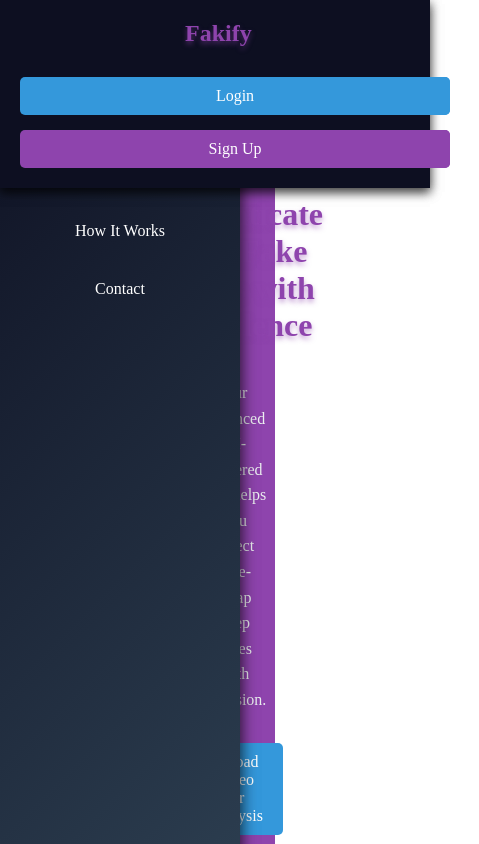
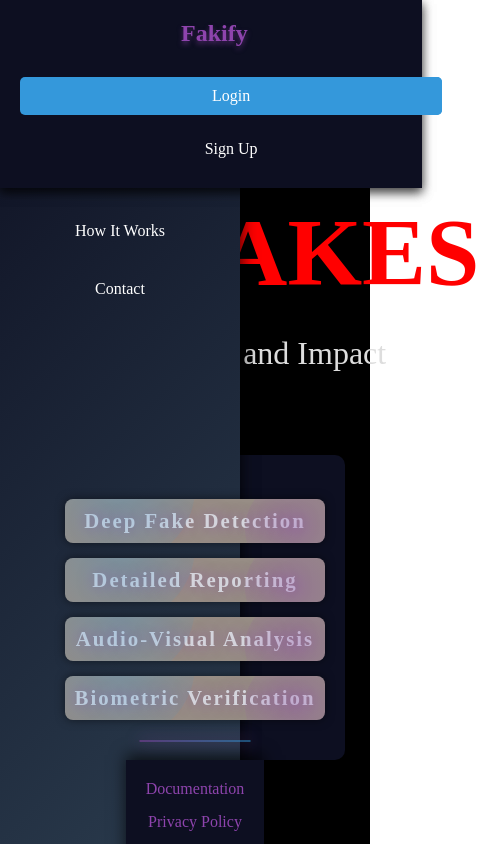
Before and after one commit to NAME-ASHWANIYADAV/fakifyfrontend, a React (Create React App) app: page / in a window 390 px wide. Shown: the top 844 px of the page, 479 px wide, since content can reach past the window. Built offline with nearby package versions, Linux system fonts and the light colour scheme.

Commit message:
homepage

```diff
--- a/src/pages/Home.js
+++ b/src/pages/Home.js
@@ -5,17 +5,73 @@ import HeroSection from '../components/HeroSection';
 import FeaturesOverview from '../components/FeaturesOverView';
 import Footer from '../components/Footer';
 import '../styles/Home.css';
+import topgirl from '../assets/topgirl.png';
 
 const Home = () => {
+  // Styles for layout and alignment
+  const containerStyle = {
+    display: 'flex',
+    flexDirection: 'column',
+    alignItems: 'center',
+    justifyContent: 'center',
+    minHeight: '100vh',
+    backgroundColor: '#000', // black background
+    color: '#fff', // white text color for better contrast
+    textAlign: 'center',
+    padding: '20px',
+
+  };
+
+  const heroSectionStyle = {
+    display: 'flex',
+    alignItems: 'center',
+    justifyContent: 'center',
+    width: '100%',
+    maxWidth: '1200px', // Limit the max width of content
+    margin: '0 auto',
+  };
+
+  const textSectionStyle = {
+    flex: 1,
+    color: '#fff',
+  };
+
+  const imageSectionStyle = {
+    flex: 1,
+    display: 'flex',
+    justifyContent: 'center',
+    alignItems: 'center',
+  };
+
+  const titleStyle = {
+    color: 'red',
+    fontSize: '6rem',
+    fontWeight: 'bold',
+    margin: 0,
+  };
+
+  const subtitleStyle = {
+    fontSize: '2rem',
+    marginTop: '20px',
+    color: '#ddd',
+  };
+
   return (
-    <div className="home">
+    <div style={containerStyle}>
       <Header />
       <Sidebar />
-      <main className="main-content">
-        <HeroSection />
-        <FeaturesOverview />
+      <main className="main-content" style={heroSectionStyle}>
+        {/* Hero Section */}
+        <div style={textSectionStyle}>
+          <h1 style={titleStyle}>STATE OF DEEPFAKES</h1>
+          <p style={subtitleStyle}>Realities, Threats, and Impact</p>
+        </div>
+        <div style={imageSectionStyle}>
+          <img src={topgirl} alt="Top Girl" style={{ width: '100%', maxWidth: '500px', height: 'auto' }} />
+        </div>
       </main>
-
+      <FeaturesOverview />
+      <Footer />
     </div>
   );
 };
--- a/src/styles/About.css
+++ b/src/styles/About.css
@@ -8,7 +8,7 @@ body {
 
 .main-content {
     margin-left: 250px; /* Adjust this based on the sidebar width */
-    width: calc(100% - 250px); /* Full width minus sidebar width */
+     /* Full width minus sidebar width */
     box-sizing: border-box;
 }
 
@@ -25,7 +25,7 @@ body {
 
 .intro, .mission, .approach, .solution {
     padding: 40px;
-    max-width: 1200px;
+
     margin: 0 auto;
     border-radius: 10px;
     box-shadow: 0 0 10px rgba(0, 0, 0, 0.5);
--- a/src/styles/Contact.css
+++ b/src/styles/Contact.css
@@ -11,7 +11,7 @@
 .main-content {
     flex: 1;
     padding: 40px;
-    max-width: 1200px;
+
     margin: 0 auto;
 }
 
--- a/src/styles/FeaturesOverview.css
+++ b/src/styles/FeaturesOverview.css
@@ -26,7 +26,7 @@
 }
 
 .features-overview ul li {
-  background-color: #1a1d33; /* Slightly lighter dark background for list items */
+  background-color: #978d85; /* Slightly lighter dark background for list items */
   margin: 15px 0;
   padding: 15px;
   border-radius: 8px;
--- a/src/styles/Header.css
+++ b/src/styles/Header.css
@@ -8,7 +8,7 @@
     background-color: #0d0f21; /* Dark background for a techy feel */
     box-shadow: 0px 4px 10px rgba(0, 0, 0, 0.5);
     position: fixed; /* Fixed position to stay at the top */
-    width: 100%; /* Full width */
+    width: 98%; /* Full width */
     top: 0; /* Align to the top */
     left: 0; /* Align to the left */
     z-index: 1000; /* Ensure it stays above other content */
@@ -48,7 +48,7 @@
 }
 
 .auth-buttons .signup-btn {
-    background-color: #8e44ad; /* Purple background for signup button */
+    /*background-color: #8e44ad; /* Purple background for signup button */
 }
 
 .auth-buttons .login-btn:hover,
--- a/src/styles/HeroSection.css
+++ b/src/styles/HeroSection.css
@@ -14,7 +14,7 @@
 
 .hero-section h1 {
     font-size: 2.5rem;
-    color: #8e44ad; /* Purple color for the main heading */
+    /*color: #8e44ad; /* Purple color for the main heading */
     margin-bottom: 20px;
     text-shadow: 0 3px 5px rgba(142, 68, 173, 0.5);
     animation: fadeInDown 1s ease-in-out;
--- a/src/styles/Home.css
+++ b/src/styles/Home.css
@@ -1,105 +1,66 @@
-/* Home.css */
-
+/* Existing styles in Home.css */
 .home {
   display: flex;
   flex-direction: column;
+  align-items: center;
+  justify-content: center;
   min-height: 100vh;
-  background: #0d0f21; /* Dark background for the whole page */
-  color: #ffffff;
-}
-
-.main-content {
-  display: flex;
-  flex-direction: column;
-  flex: 1;
+  background-color: #000; /* Black background */
+  color: #fff; /* White text color */
+  text-align: center;
+  padding: 20px;
 }
 
 .hero-section {
-  padding: 40px;
-  background: #8e44ad; /* Purple background for the hero section */
-  color: #ffffff;
-  text-align: center;
-  border-bottom: 5px solid #3498db; /* Blue accent at the bottom */
+  display: flex;
+  align-items: center;
+  justify-content: center;
+  width: 100%;
+  max-width: 1200px; /* Limit the max width */
+  margin: 0 auto;
 }
 
-.hero-section h1 {
-  font-size: 2.5rem;
-  margin-bottom: 20px;
+.text-section {
+  flex: 1;
+  color: #fff;
 }
 
-.hero-section p {
-  font-size: 1.2rem;
-  margin-bottom: 30px;
+.image-section {
+  flex: 1;
+  display: flex;
+  justify-content: center;
+  align-items: center;
 }
 
-.cta-button {
-  background: #3498db; /* Blue for CTA button */
-  color: #ffffff;
-  border: none;
-  border-radius: 5px;
-  padding: 15px 25px;
-  font-size: 1.1rem;
-  text-decoration: none;
-  display: inline-block;
-  transition: background 0.3s, transform 0.2s;
+.hero-section img {
+  width: 100%;
+  max-width: 500px;
+  height: auto;
 }
 
-.cta-button:hover {
-  background: #2980b9; /* Darker blue on hover */
-  transform: scale(1.05); /* Slight scale effect on hover */
+.title {
+  color: red;
+  font-size: 6rem;
+  font-weight: bold;
+  margin: 0;
 }
 
-.cta-button:active {
-  background: #1f5b8a; /* Even darker blue on click */
-}
-
-.features-overview {
-  padding: 40px;
-  background: #1e2a43; /* Dark blue for features section */
-  border-top: 5px solid #8e44ad; /* Purple accent at the top */
-}
-
-.features-overview h2 {
+.subtitle {
   font-size: 2rem;
-  color: #3498db; /* Blue for features heading */
-  margin-bottom: 20px;
-}
-
-.features-overview ul {
-  list-style-type: none;
-  padding: 0;
-}
-
-.features-overview li {
-  font-size: 1.1rem;
-  margin-bottom: 15px;
-  border-bottom: 1px solid #2c3e50; /* Subtle border for list items */
-  padding-bottom: 10px;
-}
-
-.features-overview li:last-child {
-  border-bottom: none;
+  margin-top: 20px;
+  color: #ddd;
 }
 
 @media screen and (max-width: 768px) {
-  .hero-section h1 {
-      font-size: 2rem;
+  .title {
+    font-size: 4rem;
   }
 
-  .hero-section p {
-      font-size: 1rem;
+  .subtitle {
+    font-size: 1.5rem;
   }
 
-  .cta-button {
-      font-size: 1rem;
-      padding: 10px 20px;
-  }
-
-  .features-overview h2 {
-      font-size: 1.5rem;
-  }
-
-  .features-overview li {
-      font-size: 1rem;
+  .image-section {
+    display: none; /* Hide image section on small screens */
   }
 }
--- a/src/styles/Sidebar.css
+++ b/src/styles/Sidebar.css
@@ -33,7 +33,7 @@
 
 .logo-name {
     font-size: 1.5rem;
-    color: #8e44ad; /* Purple color for the logo name */
+    color: #978d85; /* Purple color for the logo name */
     text-shadow: 0 3px 5px rgba(142, 68, 173, 0.5);
     animation: fadeInDown 1s ease-in-out;
 }
@@ -61,9 +61,9 @@ ul li a {
 
 ul li a:hover,
 ul li a.active {
-    background-color: #8e44ad; /* Purple background on hover and active state */
+    background-color: #978d85; /* Purple background on hover and active state */
     color: #ffffff;
-    box-shadow: 0 0 10px rgba(142, 68, 173, 0.7); /* Purple glow effect */
+    box-shadow: 0 0 10px rgba(43,48,60,255); /* Purple glow effect */
 }
 
 @keyframes fadeInDown {
--- a/src/styles/deepFakeResultPage.css
+++ b/src/styles/deepFakeResultPage.css
@@ -7,7 +7,7 @@
   background: #0d0f21; /* Dark background for techy look */
   color: #ffffff;
   padding: 40px;
-  max-width: 1200px;
+
   margin: 0 auto;
   border-radius: 10px;
   box-shadow: 0 0 10px rgba(0, 0, 0, 0.5);
```
Also changed, not shown: src/assets/topgirl.png (added).
